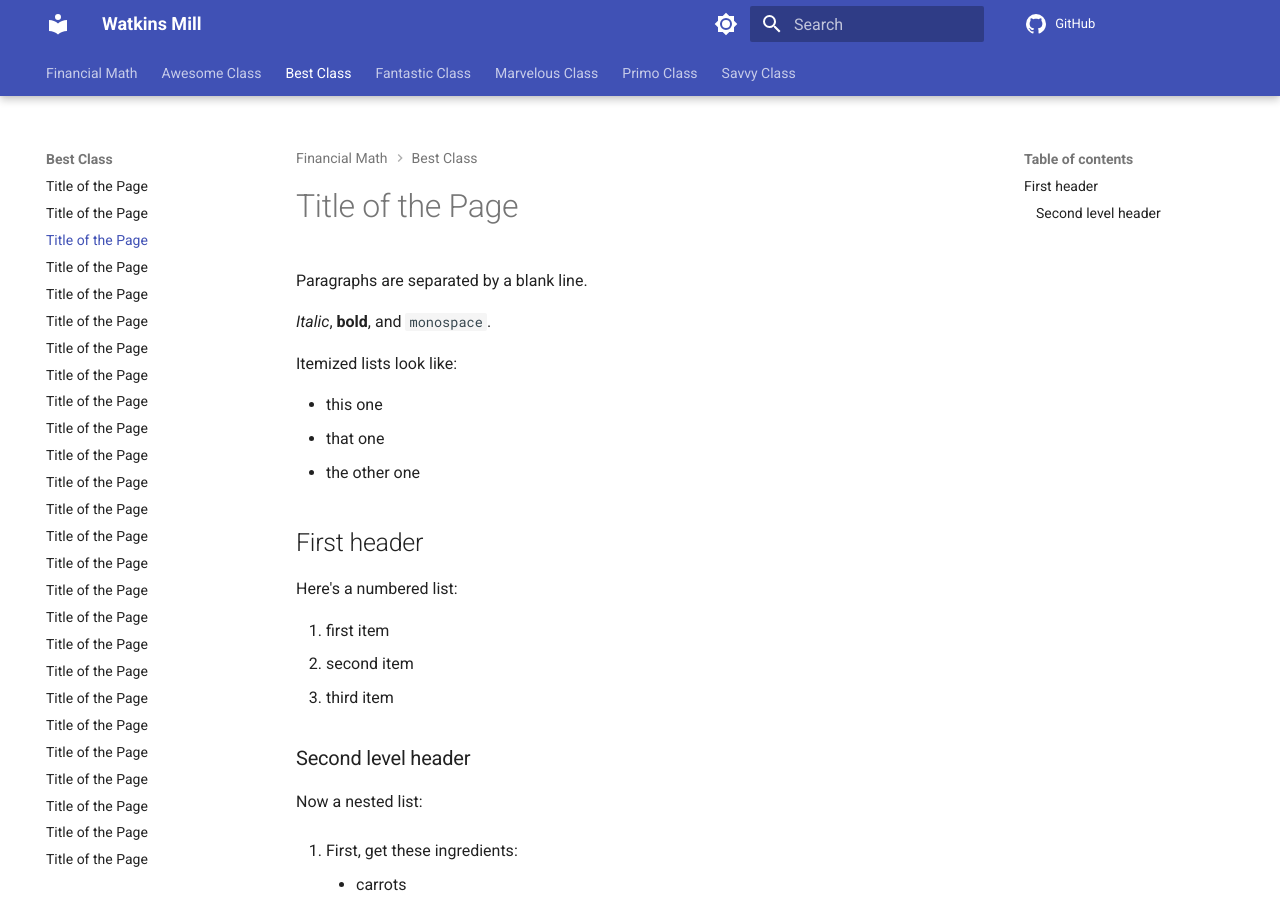
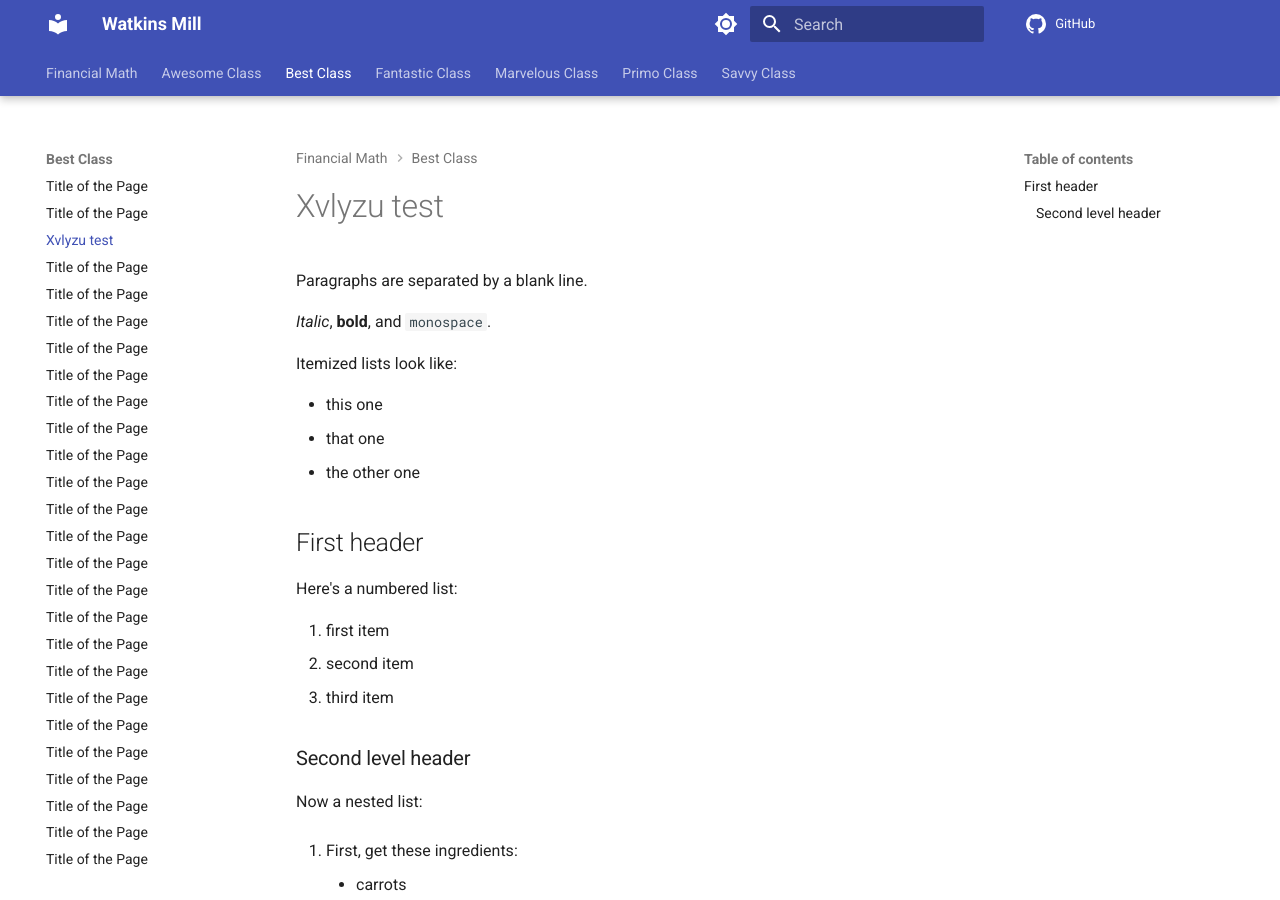
Before and after one commit to drjmarino/website, an MkDocs documentation site: the page built from docs/best/human03.md, in a window 1280 px wide and 900 px high. Built offline with MkDocs 1.6.1 and Material for MkDocs 9.7.7, drawn with Linux system fonts in a browser that asks for light colours; comment, search, counter and statistics services are not loaded.

Commit message:
Update human03.md

```diff
--- a/docs/best/human03.md
+++ b/docs/best/human03.md
@@ -1,4 +1,4 @@
-# Title of the Page
+# Xvlyzu test
 
 Paragraphs are separated by a blank line.
 
```
